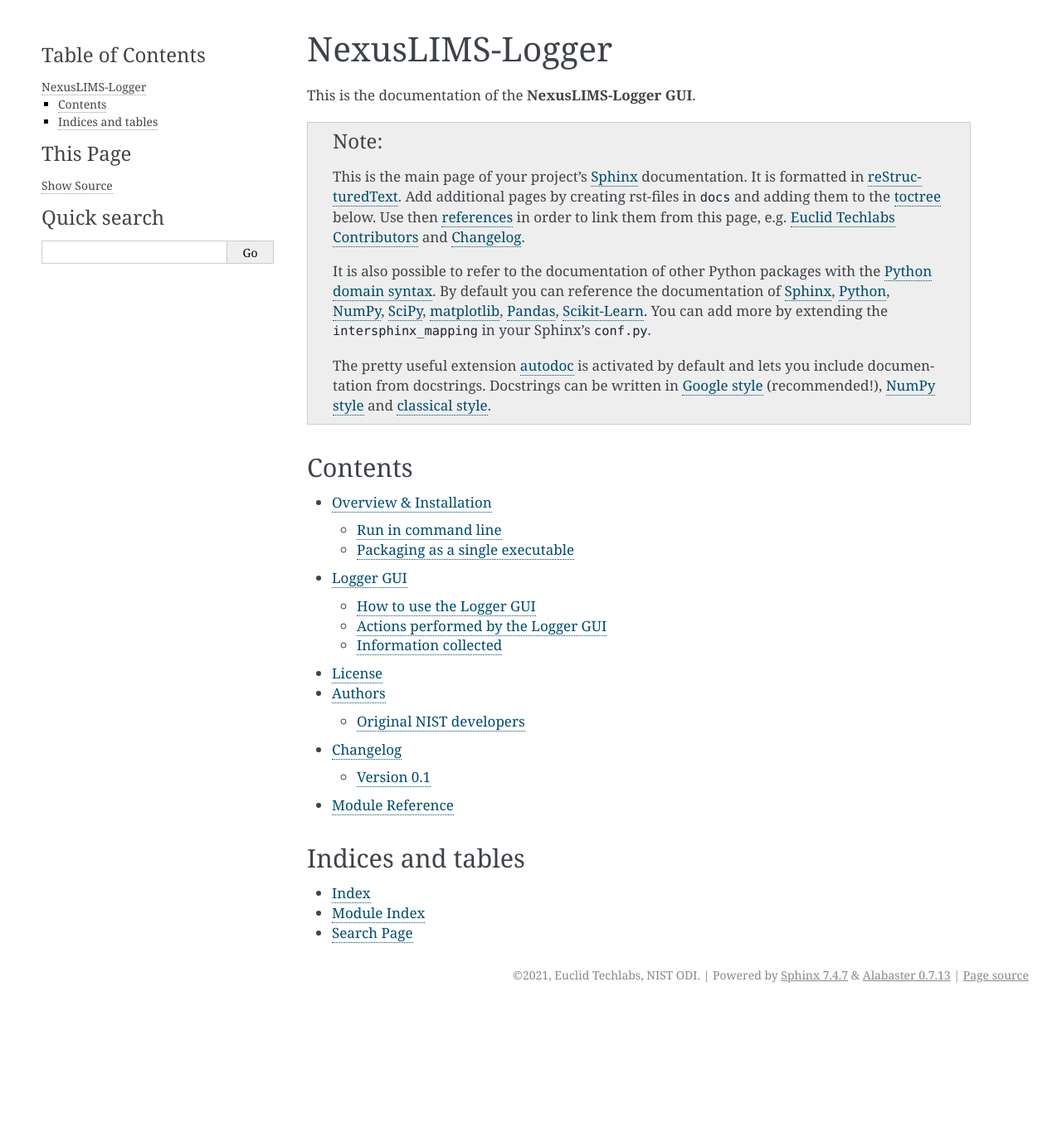
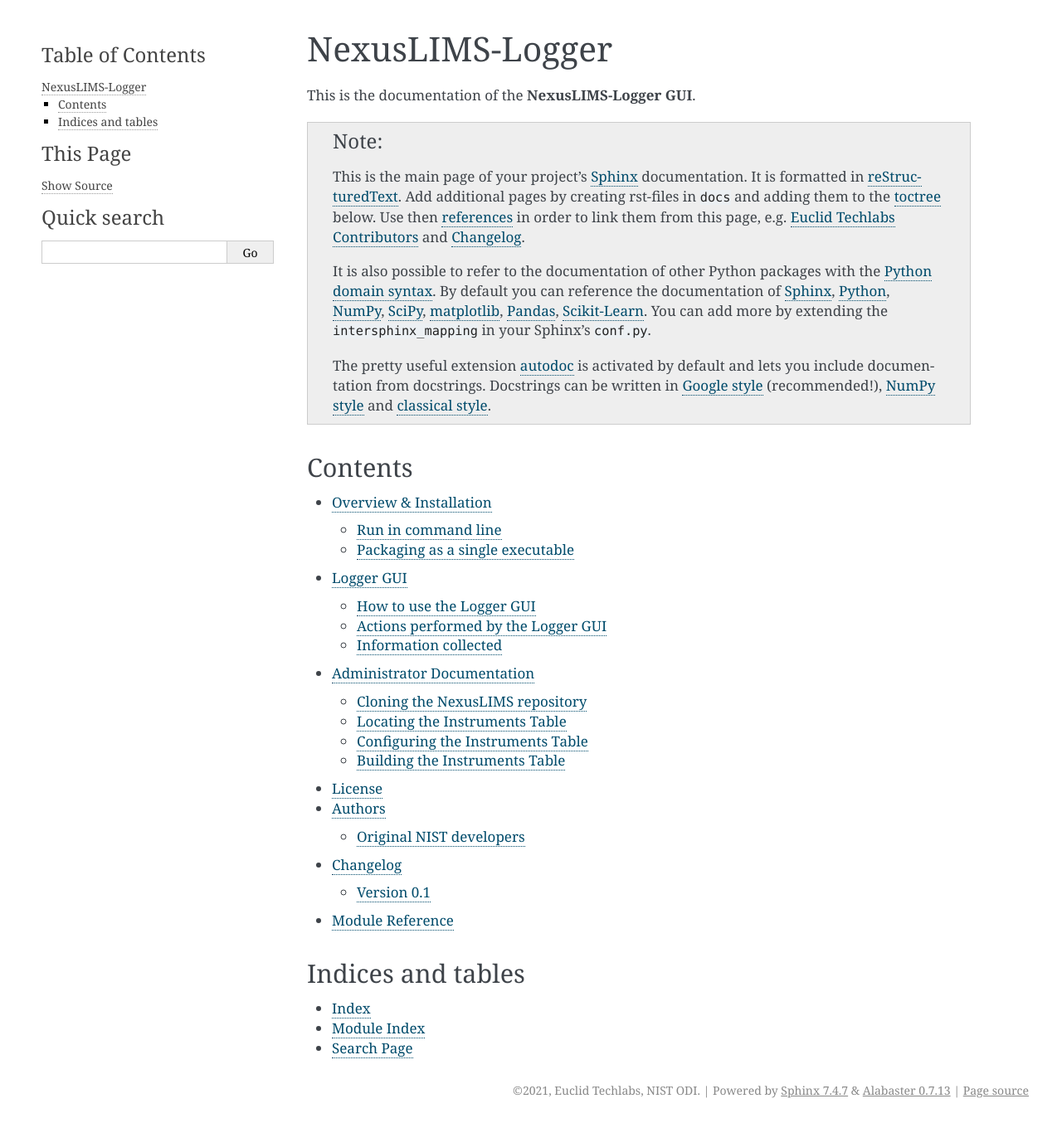
Before and after one commit to shashipoddar/NexusLIMS-Logger, a Sphinx documentation site: the page built from docs/index.rst, in a window 1280 px wide. Shown: the whole page at 83% size. Built offline with Sphinx 7.4.7, drawn with Linux system fonts in a browser that asks for light colours; the version number is read from the project's files by our own code; before the commit the page ends 1215 px from its top, so only the background shows below that; some of the changed lines change nothing that is shown.

Commit message:
added administrator documentation page to Logger GUI documentation

```diff
--- /dev/null
+++ b/docs/admin_doc.rst
@@ -0,0 +1,50 @@
+Administrator Documentation
+===========================
+
+This document is meant for administrators to understand how to properly configure the Logger GUI
+and NexusLIMS back-end for users.
+
+Cloning the NexusLIMS repository
+++++++++++++++++++++++++++++++++
+
+All administrators need to clone the NexusLIMS Github repository on a computer that is connected to the
+central file server where measurement data is to be saved.  This can be done by either forking the NexusLIMS
+repository to your own account, or directly cloning the NexusLIMS repository to your local drive, shown below::
+
+    git clone https://github.com/euclidtechlabs/nexuslims.git
+
+Locating the Instruments Table
+++++++++++++++++++++++++++++++++++++
+The information to be inputted into the Instruments table is in a csv file named ``instruments.csv`` located
+in the directory ``\GitHub\nexuslims\scripts\instruments.csv``.  Each row in the instruments.csv file
+corrosponds to a different user and each column corrosponds to a different entry.  Starting from left to
+right, the Instrument table entries are as follows: ``instrument_pid``, ``api_url``, ``calendar_name``,
+``calendar_url``, ``location``, ``schema_name``, ``property_tag``, ``filestore_path``, ``computer_name``,
+``computer_ip``, and ``computer_mount``.  More information on the Instrument table entries can be found
+`here <https://euclidtechlabs.github.io/nexuslims/database.html>`_.
+
+
+Configuring the Instruments Table
+++++++++++++++++++++++++++++++++++++
+
+In order for users to run the Logger GUI, some user information must be loaded into the Instruments table
+located in the NexusLIMS database prior to using the Logger GUI. More information on the Instruments table
+can be found `here <https://euclidtechlabs.github.io/nexuslims/database.html>`_. While some entries in the
+Instruments table are not required by the Logger GUI to run, entries such as ``computer_name``,
+``filestore_path``, and ``instrument_pid`` must conform to strict guidlines for the Logger GUI to operate.
+The ``instrument_pid`` is a unique instrument identifier used by the Logger GUI and cannot match the
+``instrument_pid`` of any other users. The ``computer_name`` corrosponds to the hostname of the support PC
+connected to the instrument that runs the Logger GUI.  If the ``computer_name`` in the Instruments table
+does not match the hostname of the user's computer, the Logger GUI will display an error. Information on
+finding your computer hostname can be found `here <https://drexel.edu/it/help/a-z/computer-names/#:~:text=computer%20name%20listed.-,Windows%2010,find%20the%20computer%20name%20listed.>`_.
+The ``filestore_path`` corrosponds to the central file storage where the instrument stores its data, and
+should be entered as ``./`` + ``hostname`` of the instrument computer. For example, if the dedicated computer's
+host name is DESKTOP-12345, the ``filestore_path`` would be ``./DESKTOP-12345``.
+
+
+Building the Instruments Table
+++++++++++++++++++++++++++++++
+When all the necessary user information has been inserted into the instruments.csv file, a step must be
+taken to convert the .csv file into a .db database table.  Running the Python script ``create_db.py``
+(located at ``\Github\nexuslims\scripts\create_db``) will input the instruments.csv data into a table contained
+in the NexusLIMS database.
--- a/docs/index.rst
+++ b/docs/index.rst
@@ -31,6 +31,7 @@
 
    Overview & Installation <readme>
    Logger GUI <logger_gui>
+   Administrator Documentation <admin_doc>
    License <license>
    Authors <authors>
    Changelog <changelog>
```
